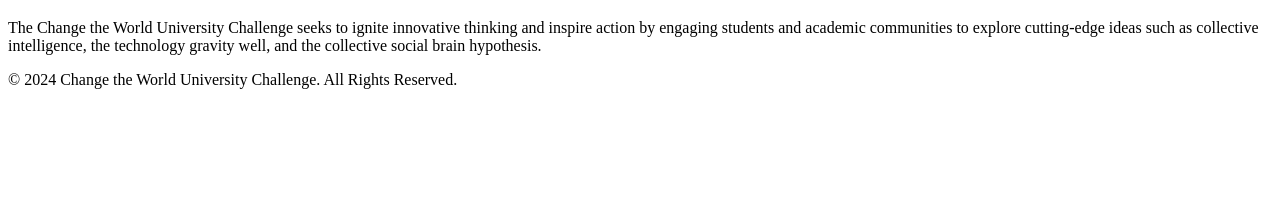
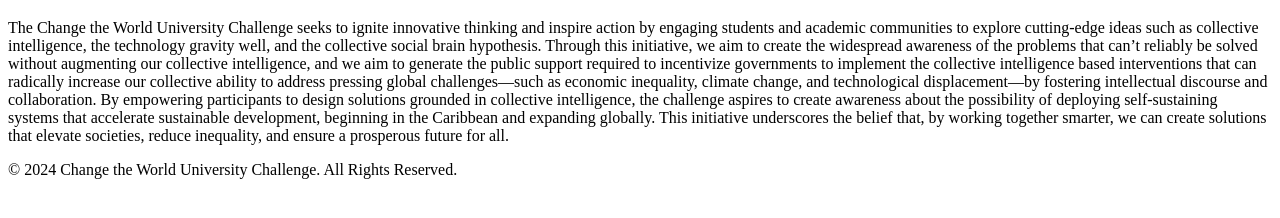
Before and after one commit to mssci2024/changetheworldchallenge, a plain HTML site: page mission.html in a window 1280 px wide. Shown: the part 238-456 px from the top of the page. Drawn offline with Linux system fonts and the light colour scheme.

Commit message:
Update mission.html

```diff
--- a/mission.html
+++ b/mission.html
@@ -25,7 +25,7 @@
     </nav>
 
     <h1>Mission Statement</h1>
-    <p>The Change the World University Challenge seeks to ignite innovative thinking and inspire action by engaging students and academic communities to explore cutting-edge ideas such as collective intelligence, the technology gravity well, and the collective social brain hypothesis.</p>
+    <p>The Change the World University Challenge seeks to ignite innovative thinking and inspire action by engaging students and academic communities to explore cutting-edge ideas such as collective intelligence, the technology gravity well, and the collective social brain hypothesis. Through this initiative, we aim to create the widespread awareness of the problems that can’t reliably be solved without augmenting our collective intelligence, and we aim to generate the public support required to incentivize governments to implement the collective intelligence based interventions that can radically increase our collective ability to address pressing global challenges—such as economic inequality, climate change, and technological displacement—by fostering intellectual discourse and collaboration. By empowering participants to design solutions grounded in collective intelligence, the challenge aspires to create awareness about the possibility of deploying self-sustaining systems that accelerate sustainable development, beginning in the Caribbean and expanding globally. This initiative underscores the belief that, by working together smarter, we can create solutions that elevate societies, reduce inequality, and ensure a prosperous future for all.</p>
 
     <!-- Footer -->
     <footer>
```
